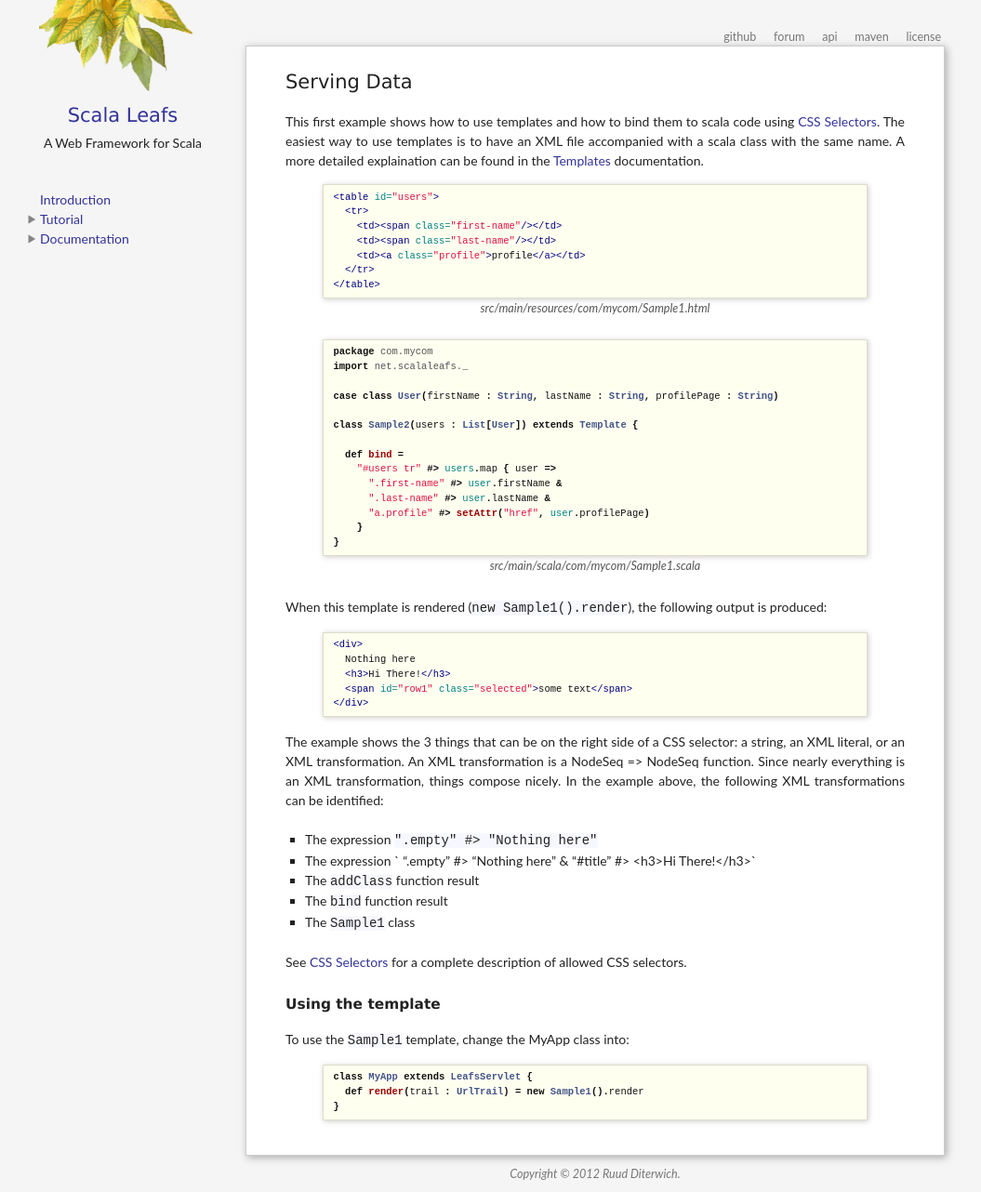
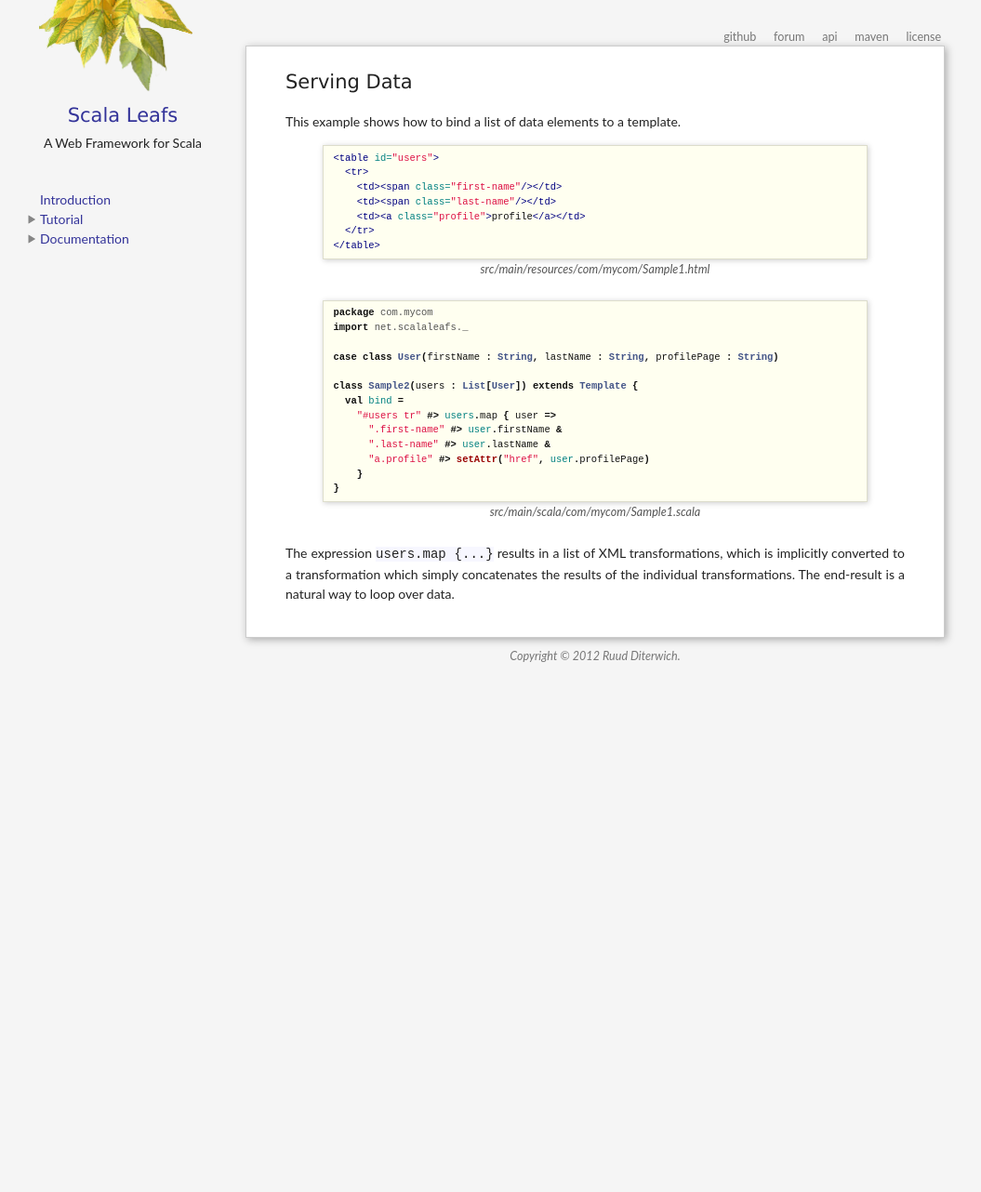
Before and after one commit to scalastuff/scalaleafs, a Jekyll site: the page built from serving-data.md, in a window 1280 px wide. Shown: the whole page at 93% size, without its empty margins (0-1055 px from the left). Built offline with Jekyll 4.4.1, drawn with Linux system fonts in a browser that asks for light colours; after the commit the page ends 900 px from its top, so only the background shows below that.

Commit message:
Updated serving-data.md

```diff
--- a/serving-data.md
+++ b/serving-data.md
@@ -3,8 +3,7 @@ title: Serving Data
 layout: default
 ---
 
-
-This first example shows how to use templates and how to bind them to scala code using [CSS Selectors](/css-selectors.html). The easiest way to use templates is to have an XML file accompanied with a scala class with the same name. A more detailed explaination can be found in the [Templates](/templates.html) documentation.
+This example shows how to bind a list of data elements to a template.
 
 {% highlight html %}
 <table id="users">
@@ -24,8 +23,7 @@ import net.scalaleafs._
 case class User(firstName : String, lastName : String, profilePage : String)
 
 class Sample2(users : List[User]) extends Template {
-
-  def bind =
+  val bind =
     "#users tr" #> users.map { user =>
       ".first-name" #> user.firstName &
       ".last-name" #> user.lastName &
@@ -35,32 +33,5 @@ class Sample2(users : List[User]) extends Template {
 {% endhighlight %}
 <label>src/main/scala/com/mycom/Sample1.scala</label>
 
-When this template is rendered (`new Sample1().render`), the following output is produced:
-
-{% highlight html %}
-<div>
-  Nothing here
-  <h3>Hi There!</h3>
-  <span id="row1" class="selected">some text</span>
-</div>
-{% endhighlight %}
-
-The example shows the 3 things that can be on the right side of a CSS selector: a string, an XML literal, or an XML transformation. An XML transformation is a NodeSeq => NodeSeq function. Since nearly everything is an XML transformation, things compose nicely. In the example above, the following XML transformations can be identified:
-
-- The expression `".empty" #> "Nothing here"`
-- The expression ` ".empty" #> "Nothing here" & "#title" #> <h3>Hi There!</h3>`
-- The `addClass` function result
-- The `bind` function result
-- The `Sample1` class
-
-See [CSS Selectors](/css-selectors.html) for a complete description of allowed CSS selectors.
-
-## Using the template
-
-To use the `Sample1` template, change the MyApp class into:
-
-{% highlight scala %}
-class MyApp extends LeafsServlet {
-  def render(trail : UrlTrail) = new Sample1().render
-}
-{% endhighlight %}
+The expression `users.map {...}` results in a list of XML transformations, which is
+implicitly converted to a transformation which simply concatenates the results of the individual transformations. The end-result is a natural way to loop over data.
```
